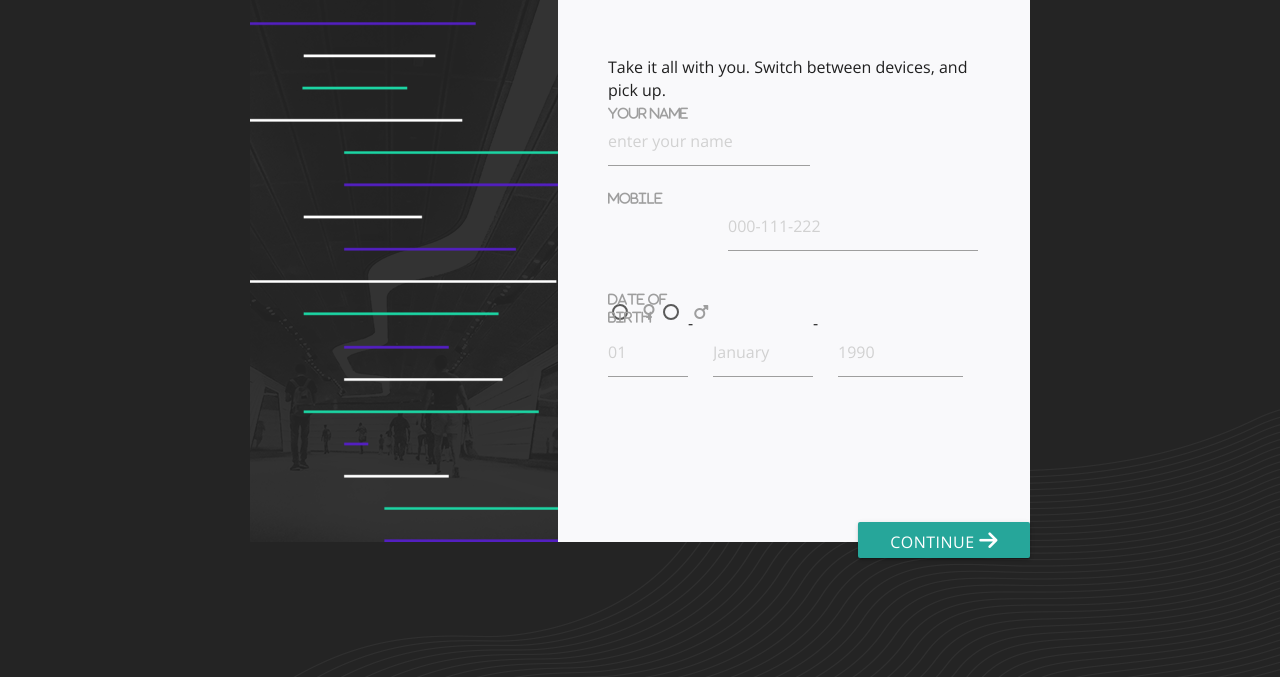
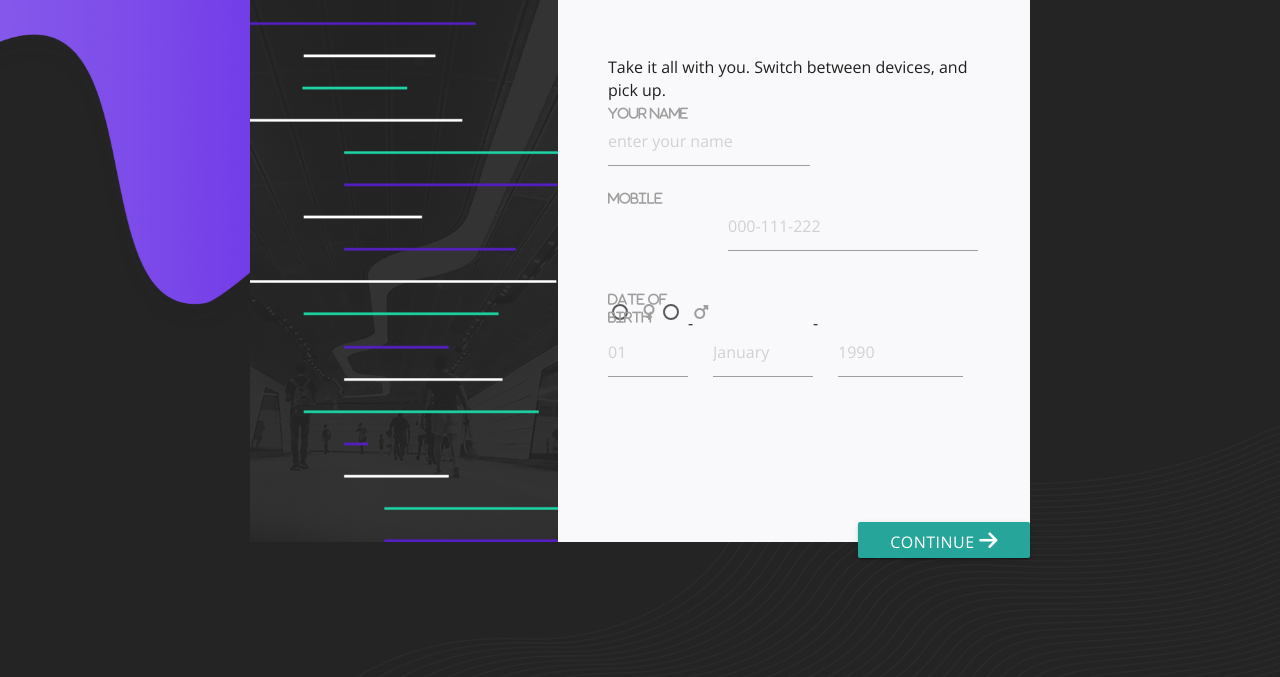
Before and after one commit to robreczarek/recruitment-fe, a website built with webpack: page index.html in a window 1280 px wide. Shown: the part 123-800 px from the top of the page. Built offline with nearby package versions, Linux system fonts and the light colour scheme; files whose address does not match are found by name.

Commit message:
Added background animation
Both top and bottom background elements now animate. Timing still needs to be
fine-tuned, but the overall flow is close enough.

```diff
--- a/css/layout.css
+++ b/css/layout.css
@@ -36,8 +36,15 @@
   width: 780px;
   z-index: 10;
 }
-body {
-  background-image: url(../img/bg-lines.png);
-  background-position: right bottom;
-  background-repeat: no-repeat;
+#bg-gradient {
+  left: 0;
+  position: fixed;
+  top: 0;
+  z-index: 5;
 }
+#bg-lines {
+  bottom: 0;
+  position: fixed;
+  right: 0;
+  z-index: 5;
+}
--- a/index.html
+++ b/index.html
@@ -23,6 +23,8 @@
     <img src="./img/10clouds-logo.svg" id="overlay-logo" />
     <div id="overlay-left"></div>
     <div id="overlay-right"></div>
+    <img src="./img/bg-gradient.png" id="bg-gradient" />
+    <img src="./img/bg-lines.png" id="bg-lines" />
     <!-- End: Overlay -->
     <div class="valign-wrapper">
       <div id="container" class="container">
--- a/js/app.js
+++ b/js/app.js
@@ -1,6 +1,8 @@
 const overlayLeft = document.getElementById('overlay-left');
 const overlayRight = document.getElementById('overlay-right');
 const overlayLogo = document.getElementById('overlay-logo');
+const bgGradient = document.getElementById('bg-gradient');
+const bgLines = document.getElementById('bg-lines');
 
 let domNodeOverlayLeft = anime({
   targets: overlayLeft,
@@ -32,3 +34,27 @@ let domNodeOverlayLogo = anime({
     overlayLogo.remove();
   }
 });
+
+let domNodeBgGradient = anime({
+  targets: bgGradient,
+  width: ['40%', '45%'],
+  easing: 'linear',
+  delay: '1500',
+  duration: '4000'
+});
+
+let domNodebgLines = anime({
+  targets: bgLines,
+  easing: 'linear',
+  delay: '1500',
+  rotate: {
+    value: [5, 0],
+    duration: 1800,
+    easing: 'linear'
+  },
+  width: {
+    value: ['90%', '100%'],
+    duration: 1800,
+    easing: 'linear'
+  }
+});
```
Also changed, not shown: img/bg-gradient.png (added).
